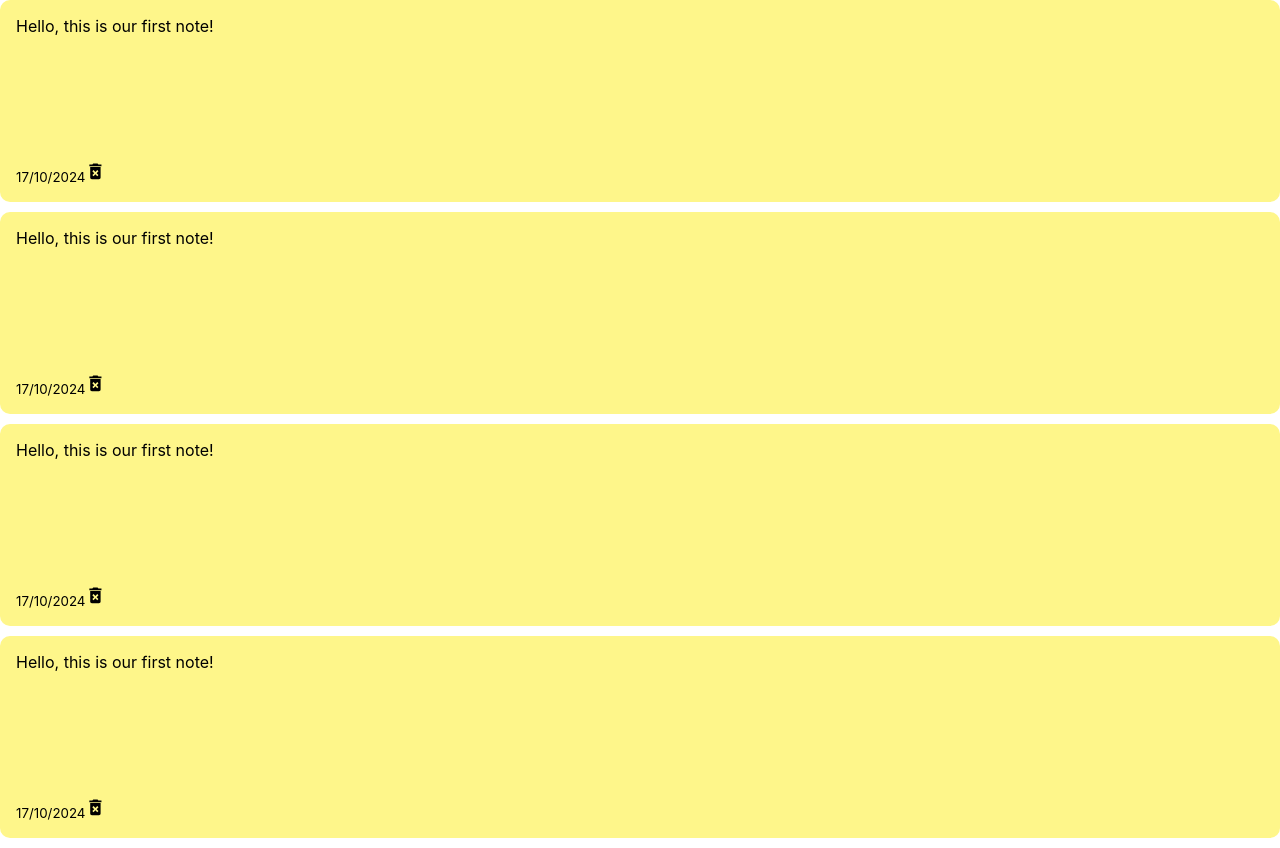
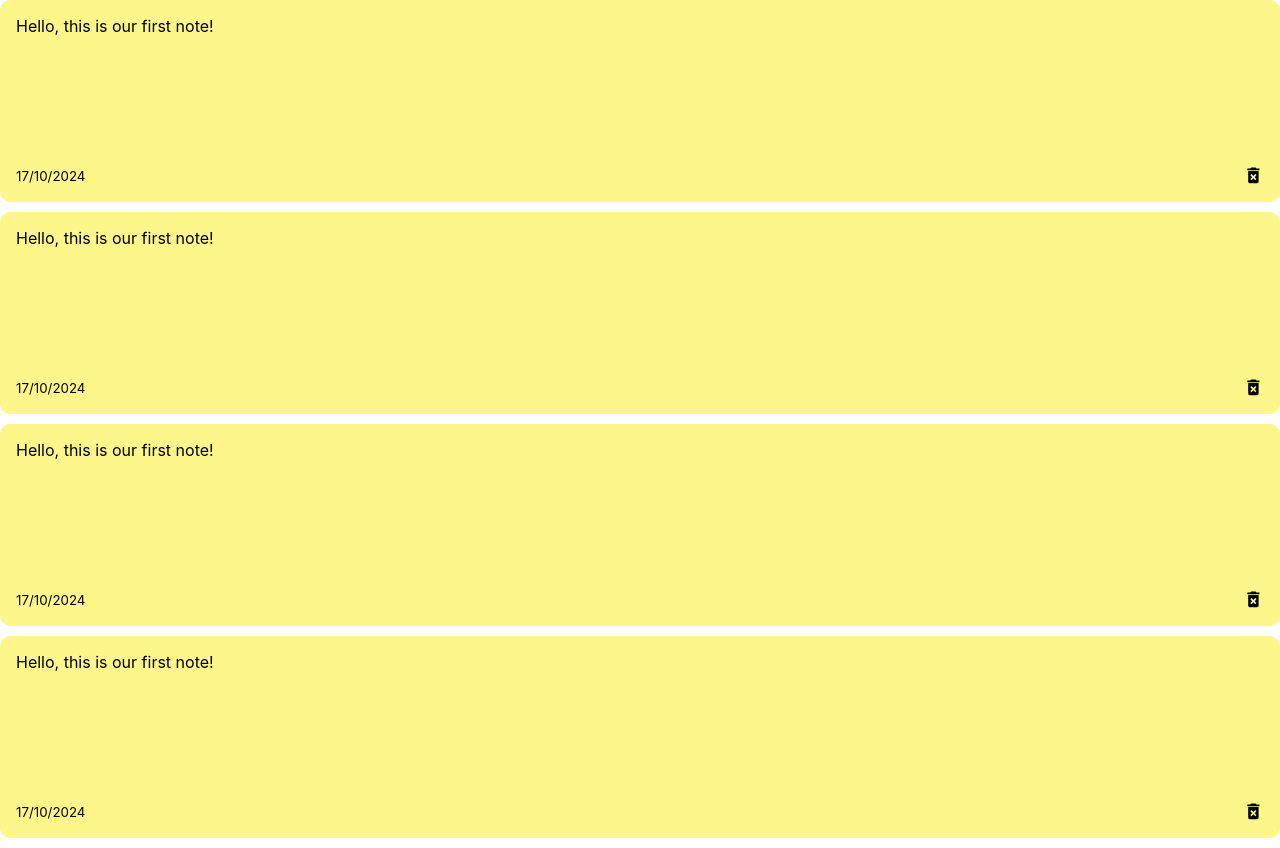
Before and after one commit to KatKgomari/react-notes-app, a React (Create React App) app: page / in a window 1280 px wide. Built offline with nearby package versions, Linux system fonts and the light colour scheme.

Commit message:
styled note footer

```diff
--- a/src/index.css
+++ b/src/index.css
@@ -22,3 +22,9 @@ code {
   flex-direction: column;
   justify-content: space-between; /*first item positioned at the start of the container and last item positioned at the end of the container*/
 }
+
+.note-footer{
+  display: flex;
+  align-items: center;
+  justify-content: space-between;
+}
```
